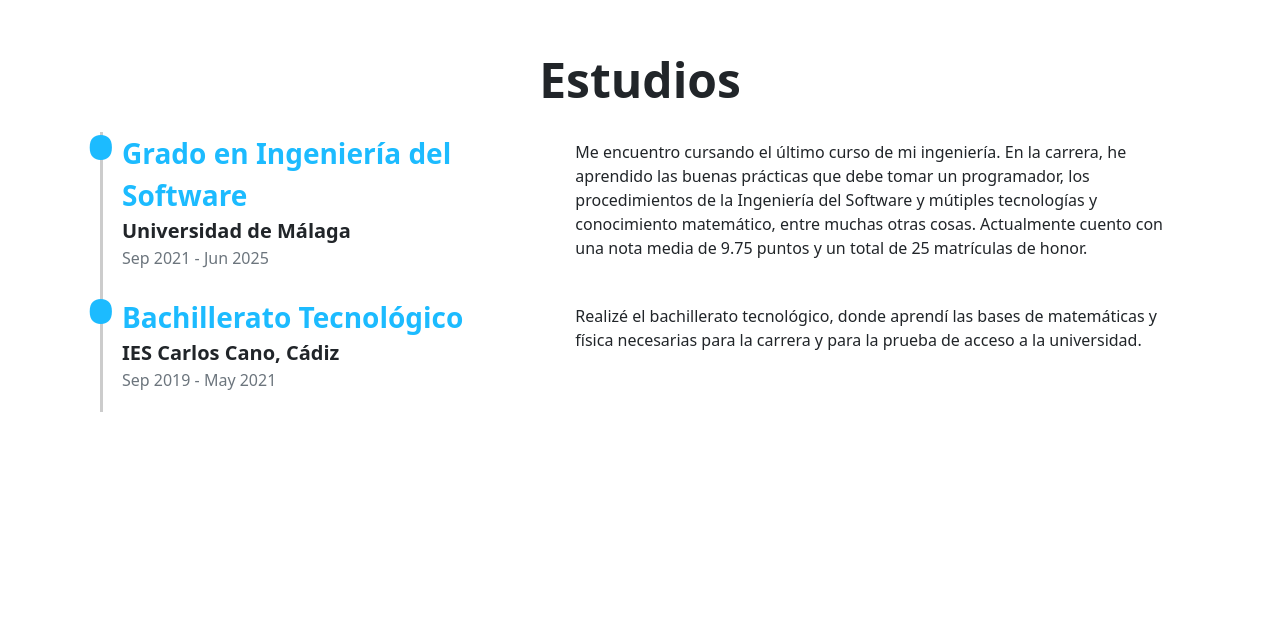
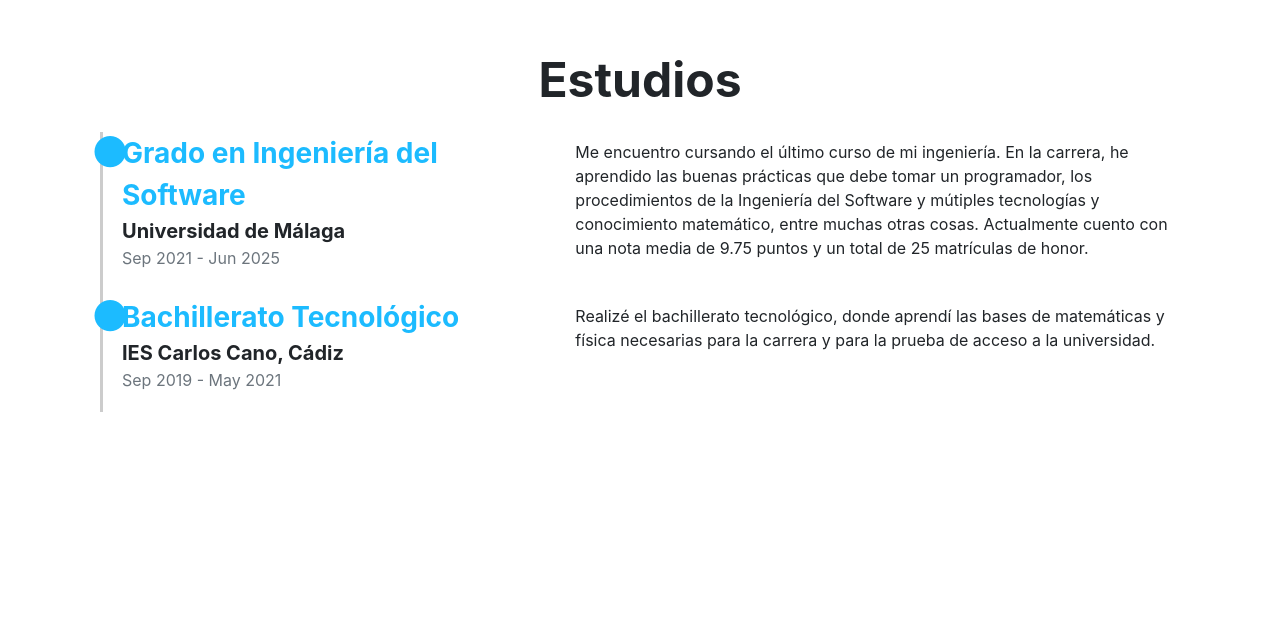
Before and after one commit to eulogioqt/eulogioqt.github.io, a React (Vite) app: page / in a window 1280 px wide. Shown: the part 2905-3537 px from the top of the page. Built offline with nearby package versions, Linux system fonts and the light colour scheme.

Commit message:
Update app.css

```diff
--- a/src/css/app.css
+++ b/src/css/app.css
@@ -1,5 +1,8 @@
 :root {
   --primary-color: rgb(28, 187, 255);
+}
+
+#root {
   font-family: Inter, system-ui, Avenir, Helvetica, Arial, sans-serif !important;
 }
 
```
